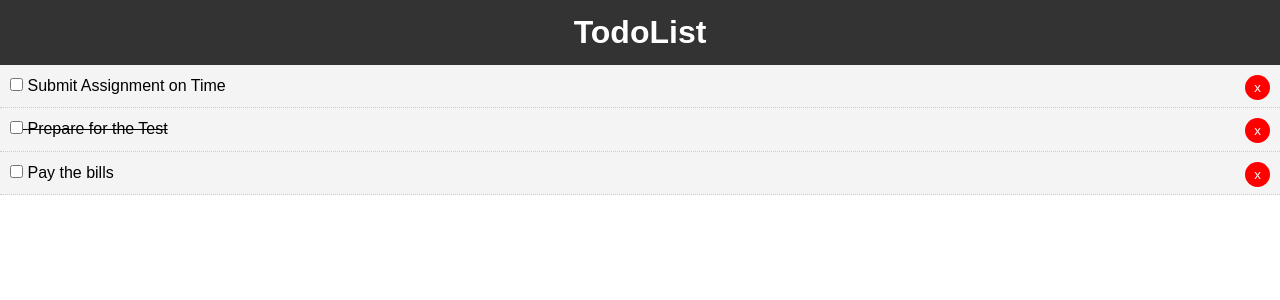
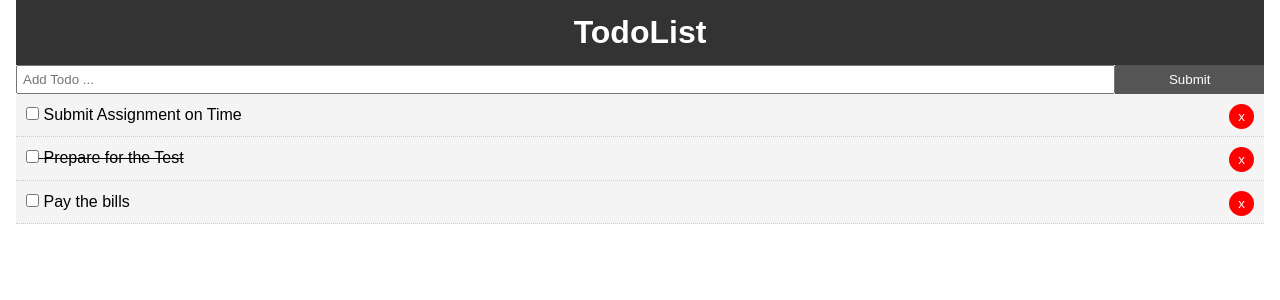
Before and after one commit to nitishprabhu26/todoList_React, a React (Create React App) app in the folder todo_list_app/: page / in a window 1280 px wide. Shown: the top 300 px of the page. Built offline with nearby package versions, Linux system fonts and the light colour scheme; the HTML template or start-up script is replaced by a standard one.

Commit message:
Created AddTodo component

```diff
--- a/todo_list_app/package.json
+++ b/todo_list_app/package.json
@@ -9,6 +9,7 @@
     "react": "^17.0.1",
     "react-dom": "^17.0.1",
     "react-scripts": "4.0.0",
+    "uuid": "^8.3.1",
     "web-vitals": "^0.2.4"
   },
   "scripts": {
--- a/todo_list_app/src/App.css
+++ b/todo_list_app/src/App.css
@@ -13,3 +13,20 @@
   color: #333;
   text-decoration: none;
 }
+
+.container {
+  padding: 0 1rem;
+}
+
+.btn {
+  display: inline-block;
+  border: none;
+  background: #555;
+  color: #fff;
+  padding: 7px 20px;
+  cursor: pointer;
+}
+
+.btn:hover {
+  background: #666;
+}
--- a/todo_list_app/src/App.js
+++ b/todo_list_app/src/App.js
@@ -1,8 +1,9 @@
-import './App.css';
-import React from 'react';
-import Todos from './components/Todos'
-import Header from './components/layout/Header'
-
+import "./App.css";
+import React from "react";
+import Todos from "./components/Todos";
+import Header from "./components/layout/Header";
+import AddTodo from "./components/AddTodo";
+import { v4 as uuid } from "uuid";
 
 // or
 // ientationimport React, { Component } from 'react'
@@ -10,57 +11,72 @@
 // }
 
 class App extends React.Component {
-
   state = {
     todos: [
       {
-        id: 1,
+        id: uuid(),
         title: "Submit Assignment on Time",
-        completed: false
+        completed: false,
       },
       {
-        id: 2,
+        id: uuid(),
         title: "Prepare for the Test",
-        completed: true
+        completed: true,
       },
       {
-        id: 3,
+        id: uuid(),
         title: "Pay the bills",
-        completed: false
-      }
-    ]
+        completed: false,
+      },
+    ],
   };
 
-
   // Toggle Complete
-    markComplete = id => {
+  markComplete = (id) => {
     // console.log(id)
     this.setState({
-        todos: this.state.todos.map(todo => {
+      todos: this.state.todos.map((todo) => {
         if (todo.id === id) {
           todo.completed = !todo.completed;
         }
         return todo;
-        })
+      }),
     });
   };
 
   // Delete Todo
   // copying everything which is already there -> using spread operator (...)
-    delTodo = id => {
-      console.log(id)
+  delTodo = (id) => {
+    // console.log(id)
     this.setState({
-        todos: [...this.state.todos.filter(todo => todo.id !== id)]
-      })
+      todos: [...this.state.todos.filter((todo) => todo.id !== id)],
+    });
+  };
+
+  // Add Todo
+  addTodo = (title) => {
+    const newTodo = {
+      id: uuid(),
+      title: title,
+      completed: false,
+    };
+    this.setState({ todos: [...this.state.todos, newTodo] });
   };
 
   render() {
     // console.log(this.state.todos)
     return (
       <div className="App">
+        <div className="container">
           <Header />
+          <AddTodo addTodo={this.addTodo} />
           {/* Taking Todos in state , passing it to Todos component as props */}
-        <Todos todos={this.state.todos} markComplete={this.markComplete} delTodo={this.delTodo} />
+          <Todos
+            todos={this.state.todos}
+            markComplete={this.markComplete}
+            delTodo={this.delTodo}
+          />
+        </div>
       </div>
     );
   }
--- /dev/null
+++ b/todo_list_app/src/components/AddTodo.js
@@ -0,0 +1,40 @@
+import React, { Component } from "react";
+
+export class AddTodo extends Component {
+  state = {
+    title: "",
+  };
+
+  onSubmit = (e) => {
+    e.preventDefault();
+    this.props.addTodo(this.state.title);
+    this.setState({ title: '' });
+  }
+
+// setstate is component level state
+    // onChange = (e) => this.setState({ title : e.target.value });
+    onChange = (e) => this.setState({ [e.target.name]: e.target.value });
+
+  render() {
+    return (
+      <form onSubmit={this.onSubmit} style={{ display: "flex" }}>
+        <input
+          type="text"
+          name="title"
+          style={{ flex: "10", padding: "5px" }}
+          placeholder="Add Todo ..."
+          value={this.state.title}
+          onChange={this.onChange}
+        />
+        <input
+          type="submit"
+          value="Submit"
+          className="btn"
+          style={{ flex: "1" }}
+        />
+      </form>
+    );
+  }
+}
+
+export default AddTodo;
```
Also changed, not shown: 1 other file (tests, documents, lock files or other folders). Lines whose indentation alone changed are shown as unchanged.
